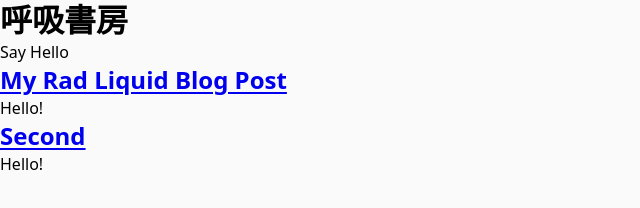
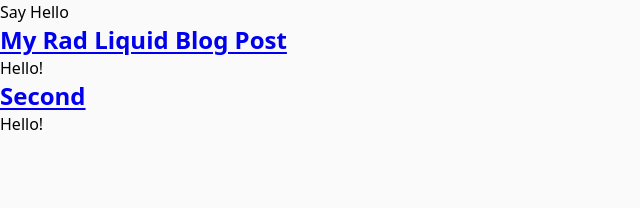
Before and after one commit to feelingskyblue/kokyushobo, an Eleventy site: page index.html in a window 1280 px wide. Shown: the whole page, without its empty margins (0-640 px from the left). Built offline with nearby package versions, Linux system fonts and the light colour scheme; Eleventy itself is replaced by a stand-in of ours; files that its build step writes are made by us from their sources.

Commit message:
レイアウトファイル微調整

```diff
--- a/_includes/layout.liquid
+++ b/_includes/layout.liquid
@@ -33,7 +33,7 @@
   </head>
 
   <body>
-    <h1>{{ title | default: "呼吸書房" }}</h1>
+    <!--<h1>{{ title | default: "呼吸書房" }}</h1>-->
     <main>
       {{ content }}
     </main>
```
Also changed, not shown: 3 other files.
